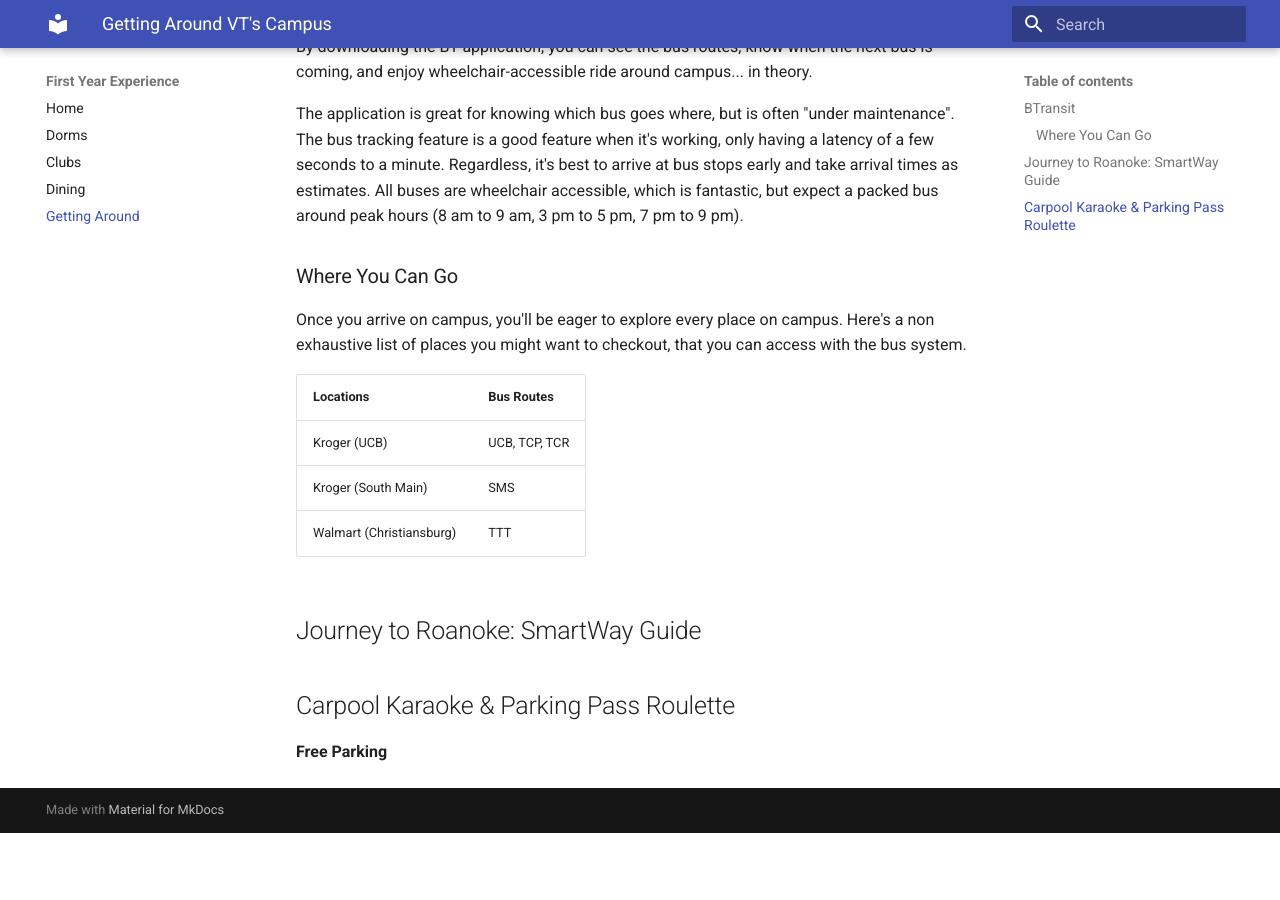
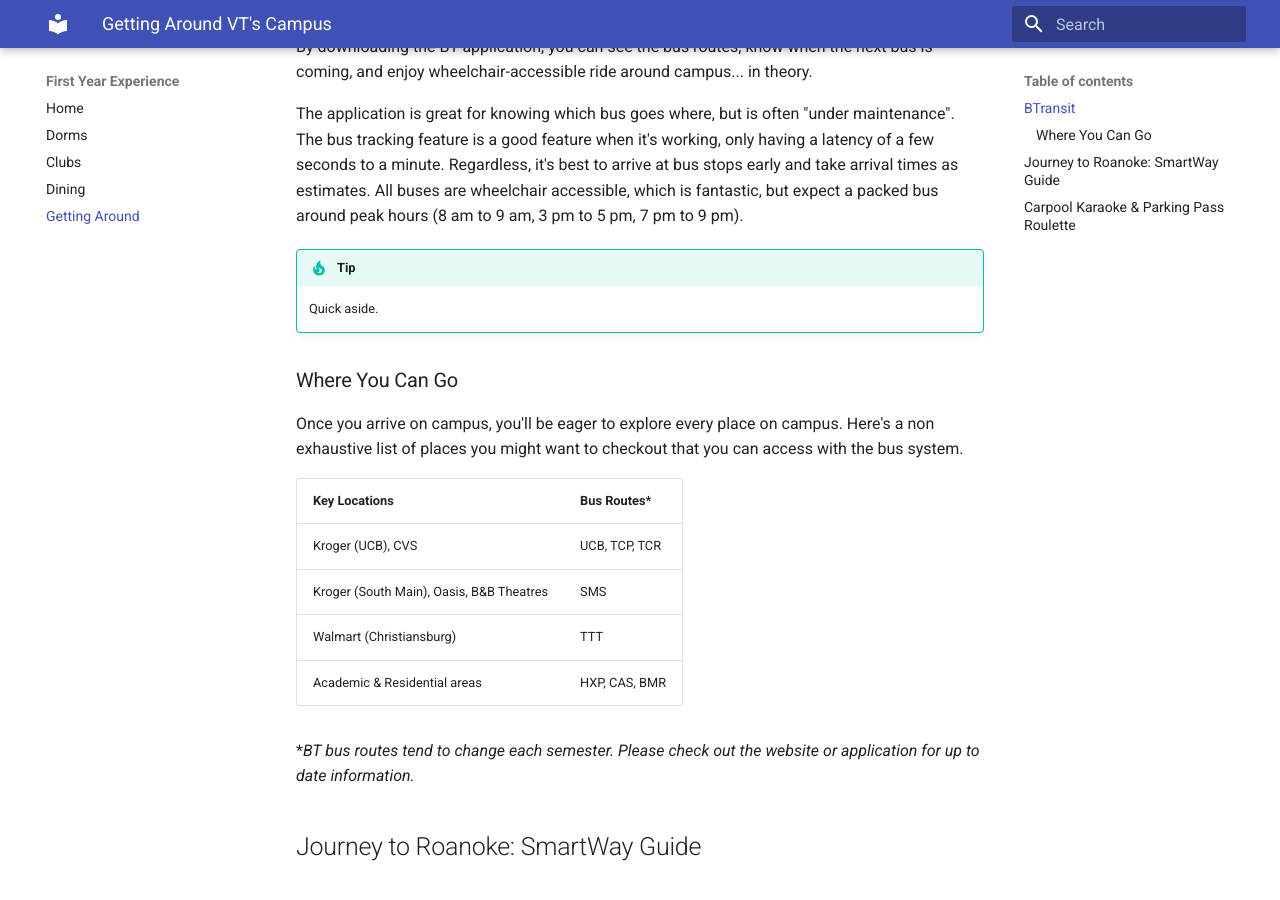
Before and after one commit to jasante22/jasante22.github.io, an MkDocs documentation site: the page built from docs/getting-around.md, in a window 1280 px wide and 900 px high, scrolled down 592 px. Built offline with MkDocs 1.6.1 and Material for MkDocs 9.7.7, drawn with Linux system fonts in a browser that asks for light colours; before the commit the page ends 1425 px from its top, so only the background shows below that.

Commit message:
Group Sess March 24!

```diff
--- a/docs/getting-around.md
+++ b/docs/getting-around.md
@@ -32,24 +32,25 @@ By downloading the BT application, you can see the bus routes, know when the nex
 
 The application is great for knowing which bus goes where, but is often "under maintenance". The bus tracking feature is a good feature when it's working, only having a latency of a few seconds to a minute. Regardless, it's best to arrive at bus stops early and take arrival times as estimates. All buses are wheelchair accessible, which is fantastic, but expect a packed bus around peak hours (8 am to 9 am, 3 pm to 5 pm, 7 pm to 9 pm).
 
+!!! tip
+
+    Quick aside.
+
 ### Where You Can Go
 
-Once you arrive on campus, you'll be eager to explore every place on campus. Here's a non exhaustive list of places you might want to checkout, that you can access with the bus system.
+Once you arrive on campus, you'll be eager to explore every place on campus. Here's a non exhaustive list of places you might want to checkout that you can access with the bus system.
 
-Locations | Bus Routes
+Key Locations | Bus Routes*
 --- | ---
-Kroger (UCB) | UCB, TCP, TCR
-Kroger (South Main) | SMS
+Kroger (UCB), CVS | UCB, TCP, TCR
+Kroger (South Main), Oasis, B&B Theatres | SMS
 Walmart (Christiansburg) | TTT
+Academic & Residential areas | HXP, CAS, BMR
+
+**BT bus routes tend to change each semester. Please check out the website or application for up to date information.*
 
 ## Journey to Roanoke: SmartWay Guide
 
 ## Carpool Karaoke & Parking Pass Roulette
 
 **Free Parking**
-
-<!-- !!! note
-
-    Lorem ipsum dolor sit amet, consectetur adipiscing elit. Nulla et euismod
-    nulla. Curabitur feugiat, tortor non consequat finibus, justo purus auctor
-    massa, nec semper lorem quam in massa. -->
```
Also changed, not shown: docs/getting-comfortable.md (+11 -2 lines), docs/getting-food.md (+13 -12 lines), docs/getting-involved.md (+6 -0 lines).
